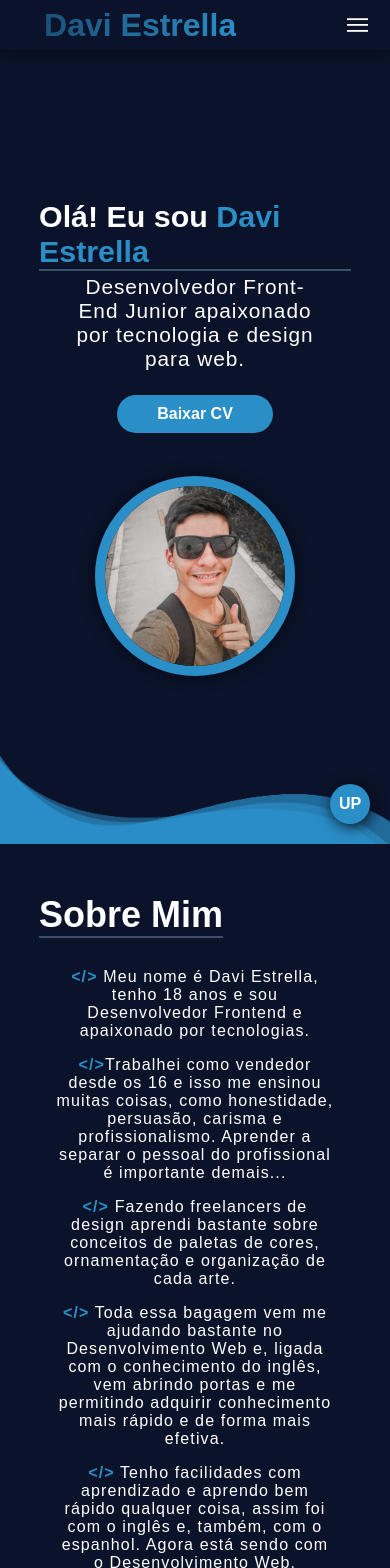
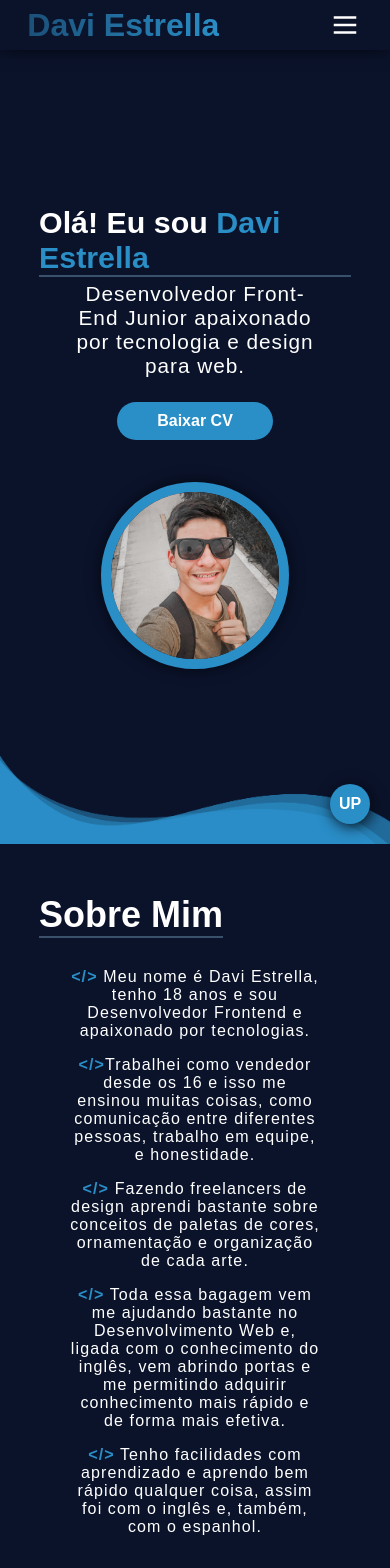
Before and after one commit to destrella66/portfolio, an Angular app: page / in a window 390 px wide. Shown: the top 1568 px of the page. Built offline with nearby package versions, Linux system fonts and the light colour scheme.

Commit message:
Responsividade Completa, Navbar feita, erros corrigidos

```diff
--- a/src/app/app.component.html
+++ b/src/app/app.component.html
@@ -17,7 +17,11 @@
     const navBar = document.getElementById('nav-bar');
 
     toggle?.classList.toggle("active");
-    navBar?.classList.toggle("active");
+    navBar?.classList.toggle("toggle");
+
   }
+
 </script>
+<script type="module" src="https://unpkg.com/ionicons@7.1.0/dist/ionicons/ionicons.esm.js"></script>
+<script nomodule src="https://unpkg.com/ionicons@7.1.0/dist/ionicons/ionicons.js"></script>
 </div>
--- a/src/app/pages/about/about.component.html
+++ b/src/app/pages/about/about.component.html
@@ -9,14 +9,14 @@
             Meu nome é Davi Estrella, tenho 18 anos e sou Desenvolvedor Frontend e apaixonado por tecnologias.
           </p>
 
-          <p>Trabalhei como vendedor desde os 16 e isso me ensinou muitas coisas, como honestidade, persuasão, carisma e profissionalismo. Aprender a separar o pessoal do profissional é importante demais...</p>
+          <p>Trabalhei como vendedor desde os 16 e isso me ensinou muitas coisas, como comunicação entre diferentes pessoas, trabalho em equipe, e honestidade.</p>
           <p>
             Fazendo freelancers de design aprendi bastante sobre conceitos de paletas de cores, ornamentação e organização de cada arte.</p>
           <p>
             Toda essa bagagem vem me ajudando bastante no Desenvolvimento Web e, ligada com o conhecimento do inglês, vem abrindo portas e me permitindo adquirir conhecimento mais rápido e de forma mais efetiva.
             </p>
             <p>
-              Tenho facilidades com aprendizado e aprendo bem rápido qualquer coisa, assim foi com o inglês e, também, com o espanhol. Agora está sendo com o Desenvolvimento Web.</p>
+              Tenho facilidades com aprendizado e aprendo bem rápido qualquer coisa, assim foi com o inglês e, também, com o espanhol.</p>
           </div>
         <div>
           <img src="/assets/header.png" alt="">
--- a/src/app/pages/about/about.component.scss
+++ b/src/app/pages/about/about.component.scss
@@ -1,6 +1,10 @@
 .container {
-  main {
+  .main {
     flex-direction: column;
+
+    .about-container {
+      width: 100%;
+    }
 
     h2 {
       align-self: flex-start;
@@ -24,3 +28,22 @@
   }
 
 }
+
+@media (max-width:900px) {
+  .main {
+    .about-container {
+      flex-direction: column;
+
+      div {
+        width: 90%;
+        display: flex;
+        align-items: center;
+        flex-direction: column;
+
+        p {
+          width: 90%;
+        }
+      }
+    }
+  }
+}
--- a/src/app/pages/home/home.component.html
+++ b/src/app/pages/home/home.component.html
@@ -4,7 +4,7 @@
     <nav  class="flex center  sp-between">
       <h2 class="logo bold">Davi Estrella</h2>
 
-      <ul id="nav-bar" class="flex sp-between a-center links active" >
+      <ul id="nav-bar" class="flex sp-between a-center links " >
         <li><a href="#about">Sobre</a></li>
         <li><a href="#skills">Habilidades</a></li>
         <li><a href="#projects">Projetos</a></li>
@@ -29,7 +29,9 @@
         </a></li>
       </ul>
     </nav>
-    <div class="toggle" id="toggle" onclick="onToggleMenu()">|||</div>
+    <div class="toggle-active" id="toggle" (click)="onToggleMenu()">
+      <div class="opened" id="toggle-menu"></div>
+    </div>
   </header>
   <main class="main">
     <div class="home-box flex a-center sp-between">
@@ -49,15 +51,10 @@
     </div>
   </main>
 
-<script>
-  navbar = document.getElementById("nav-bar");
-
-  function onToggleMenu(e) {
-    console.log(e)
-  };
-</script>
 </div>
 <section class="waves">
     <img src="/assets/waves.png" alt="">
 </section>
+<script type="module" src="https://unpkg.com/ionicons@7.1.0/dist/ionicons/ionicons.esm.js"></script>
+<script nomodule src="https://unpkg.com/ionicons@7.1.0/dist/ionicons/ionicons.js"></script>
 <router-outlet></router-outlet>
--- a/src/app/pages/home/home.component.scss
+++ b/src/app/pages/home/home.component.scss
@@ -47,6 +47,12 @@ header {
       animation: move-bg 12s infinite linear;
     }
 
+    .toggle-active {
+      display: none;
+      right: 30px;
+      position: relative;
+    }
+
     ul {
       li {
         margin: 0 10px;
@@ -64,19 +70,6 @@ header {
 
 
       }
-
-      // ul.active {
-
-      //   display: flex;
-      //   align-items: center;
-      //   justify-content: space-between;
-      //   position: absolute;
-      //   height: 100vh;
-      //   width: 100%;
-      //   overflow: hidden;
-      //   z-index: 100;
-      // }
-
 
       svg {
         width: 25px;
@@ -159,6 +152,12 @@ main {
 
 // media header nav ((mobile))
 @media (max-width:1250px) {
+
+  .toggle-active {
+    display: none;
+
+  }
+
   .main {
     h1 {
       font-size: 2.2rem;
@@ -180,6 +179,14 @@ main {
 
 
 @media (max-width:990px) {
+
+
+  header {
+    ul.social {
+      display: none;
+    }
+  }
+
   .main {
     .home-box {
       flex-direction: column;
@@ -212,6 +219,11 @@ main {
 }
 
 @media (max-width:650px) {
+  .toggle-active {
+    display: inline-block;
+    margin-right: 30px;
+  }
+
   .main {
     .home-box {
       flex-direction: column;
@@ -238,7 +250,7 @@ main {
 
     div {
       img {
-        width: 200px;
+        width: 60%;
       }
     }
   }
@@ -248,28 +260,67 @@ main {
 @media (max-width:700px) {
   header {
     justify-content: flex-end;
-    padding: 0 5%;
+    padding: 0;
+    transition: 0.3s;
+
 
     ul {
       display: none;
+
     }
 
-    .toggle {
+    ul.active {
+      display: flex;
+      align-items: center;
+      position: absolute;
+      width: 100vw;
+      background: var(--white);
+      top: 50px;
+      padding: 1rem 2rem;
+      margin: 0;
+      left: 0;
+
+      a {
+        color: var(--verdigris);
+        font-weight: bold;
+
+      }
+
+    }
+
+    .opened,
+    .closed {
+      background-size: cover;
+      background-position: center;
       display: inline-block;
       position: relative;
+      width: 30px;
+      height: 30px;
       transition: 0.3s;
-      padding: 5px;
-      transform: scale(1.4) rotate(90deg);
 
 
       &:hover {
-        transform: scale(1.5) rotate(-90deg);
+        transform: rotate(180deg);
       }
 
-      &:active {
-        transform: scale(1.3) rotate(-90deg);
+    }
 
-      }
+    .opened {
+      background: url(/assets/menu.png) no-repeat;
+    }
+
+    .closed {
+      background: url(/assets/close.png) no-repeat;
+    }
+
+    .toggle-active {
+
+      display: flex;
+      align-items: center;
+      justify-content: center;
+      position: relative;
+      margin-right: 30px;
+
     }
   }
 
--- a/src/app/pages/home/home.component.ts
+++ b/src/app/pages/home/home.component.ts
@@ -16,8 +16,15 @@ export class HomeComponent {
   //     this.devSkills.
 
   // }
-  navbar = document.getElementById("nav-bar");
+
   onToggleMenu() {
-    console.log(this.navbar)
-  };
+    const navbar = document.getElementById("nav-bar");
+    const toggle = document.getElementById("toggle-menu")
+
+    navbar?.classList.toggle("active");
+
+    toggle?.classList.toggle("closed");
+  }
+
+
 }
```
Also changed, not shown: src/assets/close.png (added), src/assets/menu.png (added).
